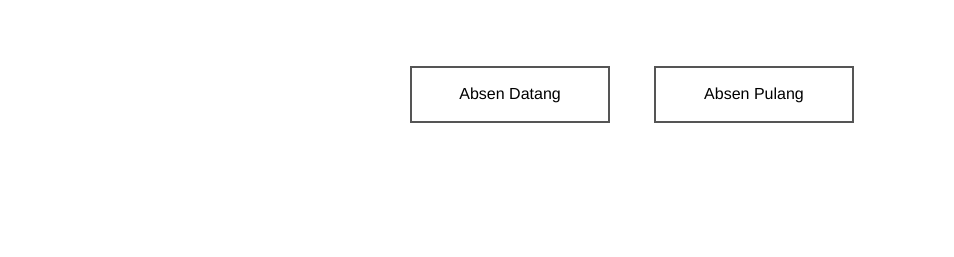
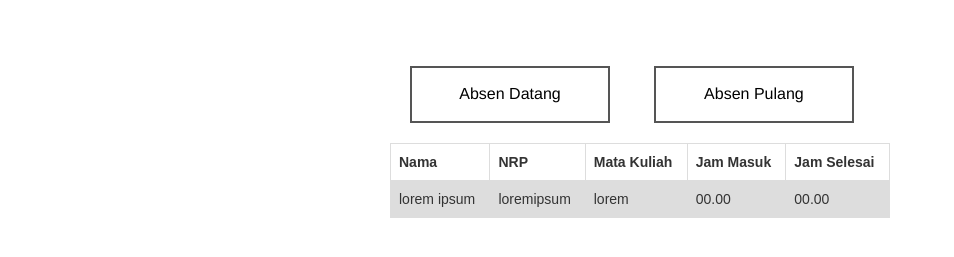
Before and after one commit to dugulll/sistem-kehadiran-online-coolboy_pbkk, a website: page absen.html in a window 1280 px wide. Shown: the part 317-574 px from the top of the page, without its empty margins (0-954 px from the left). Drawn offline with nearby package versions, Linux system fonts and the light colour scheme.

Commit message:
Add files via upload

```diff
--- a/absen.html
+++ b/absen.html
@@ -9,6 +9,21 @@
 <script src="https://ajax.googleapis.com/ajax/libs/jquery/1.12.4/jquery.min.js"></script>
 <script src="https://maxcdn.bootstrapcdn.com/bootstrap/3.3.7/js/bootstrap.min.js"></script>
 <style type="text/css">
+table {
+  font-family: arial, sans-serif;
+  border-collapse: collapse;
+  width: 100%;
+}
+
+td, th {
+  border: 1px solid #dddddd;
+  text-align: left;
+  padding: 8px;
+}
+
+tr:nth-child(even) {
+  background-color: #dddddd;
+}
 	.login-form {
 		width: 500px;
     	margin: 50px auto;
@@ -161,6 +176,47 @@
 <div class="login-form">
 <button class="button button1">Absen Datang</button>
 <button class="button button1">Absen Pulang</button>
+<table>
+  <tr>
+    <th>Nama</th>
+    <th>NRP</th>
+    <th>Mata Kuliah</th>
+    <th>Jam Masuk</th>
+    <th>Jam Selesai</th>
+  </tr>
+  <tr>
+    <td>lorem ipsum</td>
+    <td>loremipsum</td>
+    <td>lorem</td>
+    <td>00.00</td>
+    <td>00.00</td>
+  </tr>
+  <!-- <tr>
+    <td>Centro comercial Moctezuma</td>
+    <td>Francisco Chang</td>
+    <td>Mexico</td>
+  </tr>
+  <tr>
+    <td>Ernst Handel</td>
+    <td>Roland Mendel</td>
+    <td>Austria</td>
+  </tr>
+  <tr>
+    <td>Island Trading</td>
+    <td>Helen Bennett</td>
+    <td>UK</td>
+  </tr>
+  <tr>
+    <td>Laughing Bacchus Winecellars</td>
+    <td>Yoshi Tannamuri</td>
+    <td>Canada</td>
+  </tr>
+  <tr>
+    <td>Magazzini Alimentari Riuniti</td>
+    <td>Giovanni Rovelli</td>
+    <td>Italy</td>
+  </tr> -->
+</table>
 </div>
 </body>
 </html>
```
